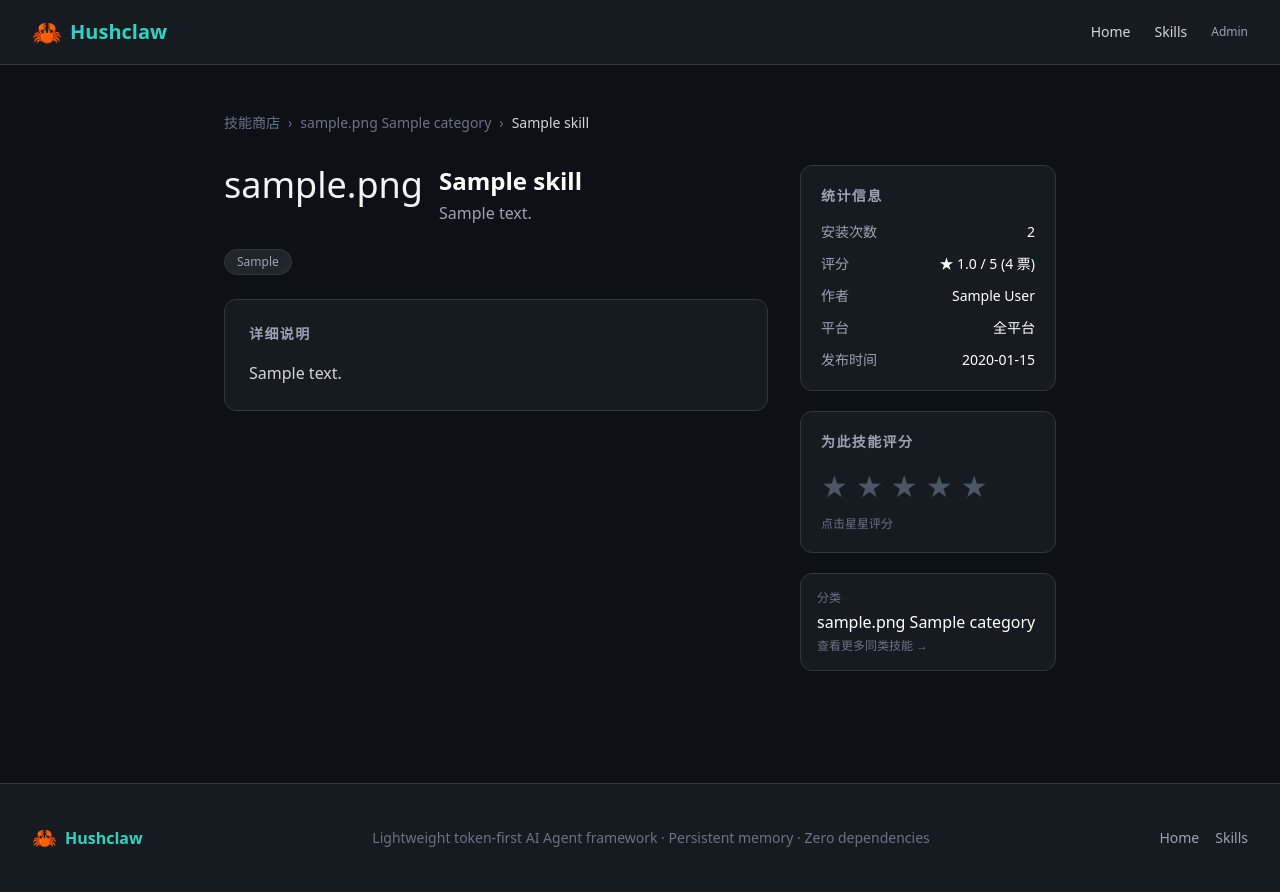
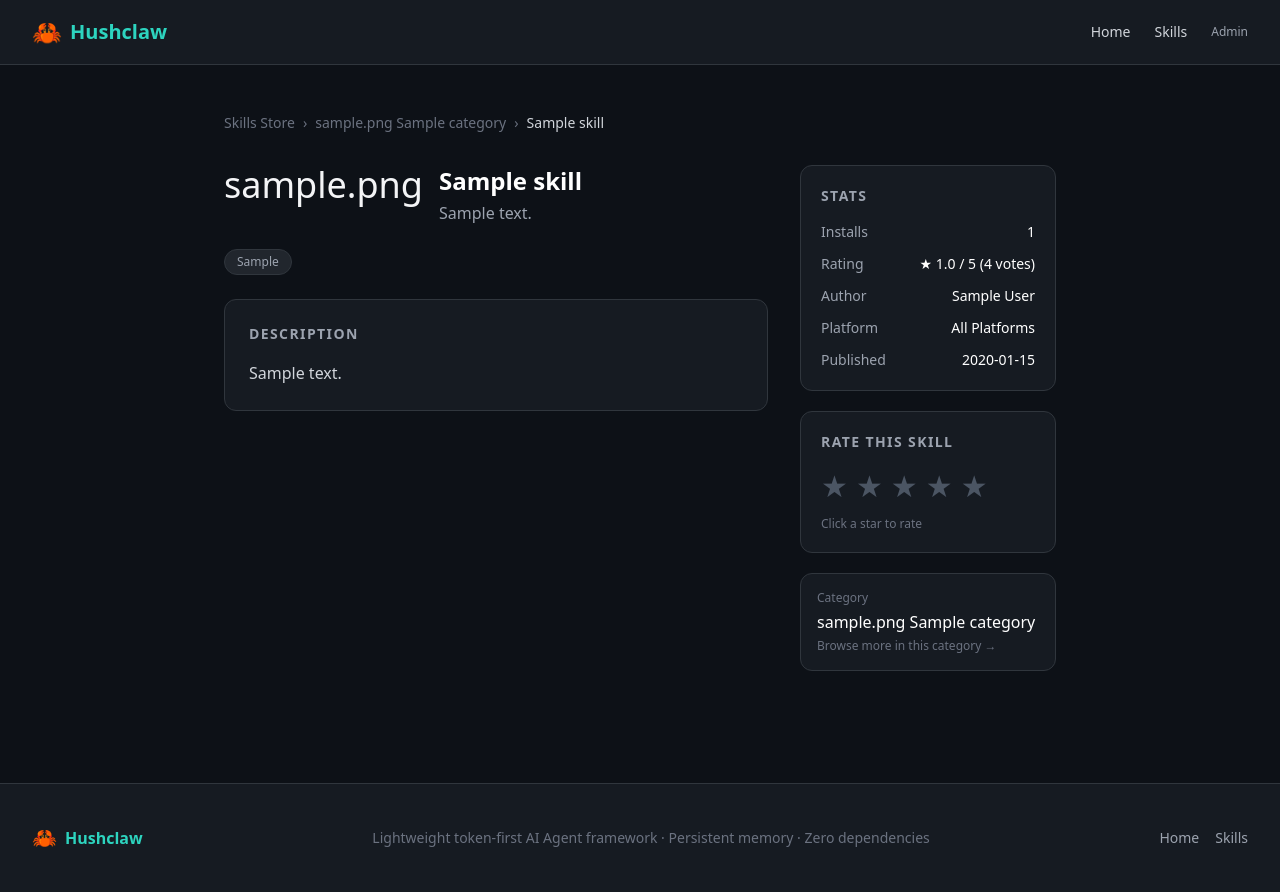
Before and after one commit to CNTWDev/hushclaw-web, a FastAPI app: page /skills/1 in a window 1280 px wide. Run offline with FastAPI, Linux system fonts and the light colour scheme; tables that the repository leaves empty hold one stand-in row (values such as "Sample post"); some libraries are stand-ins or nearby versions.

Commit message:
feat: translate skills store and detail pages to English
Co-Authored-By: Claude Sonnet 4.6 <noreply@anthropic.com>

```diff
--- a/app/templates/skills/detail.html
+++ b/app/templates/skills/detail.html
@@ -6,7 +6,7 @@
 
   <!-- Breadcrumb -->
   <nav class="flex items-center gap-2 text-sm text-gray-500 mb-8">
-    <a href="/skills" class="hover:text-teal-400 transition-colors">技能商店</a>
+    <a href="/skills" class="hover:text-teal-400 transition-colors">Skills Store</a>
     <span>›</span>
     <a href="/skills?category={{ skill.category.slug }}" class="hover:text-teal-400 transition-colors">
       {{ skill.category.icon }} {{ skill.category.name }}
@@ -37,7 +37,7 @@
 
       <!-- Description -->
       <div class="bg-navy-800 border border-navy-600 rounded-xl p-6 mb-6">
-        <h2 class="text-sm font-semibold text-gray-400 uppercase tracking-widest mb-4">详细说明</h2>
+        <h2 class="text-sm font-semibold text-gray-400 uppercase tracking-widest mb-4">Description</h2>
         <div class="text-gray-300 leading-relaxed whitespace-pre-line">{{ skill.description }}</div>
       </div>
     </div>
@@ -47,34 +47,34 @@
 
       <!-- Stats -->
       <div class="bg-navy-800 border border-navy-600 rounded-xl p-5">
-        <h3 class="text-sm font-semibold text-gray-400 uppercase tracking-widest mb-4">统计信息</h3>
+        <h3 class="text-sm font-semibold text-gray-400 uppercase tracking-widest mb-4">Stats</h3>
         <div class="space-y-3 text-sm">
           <div class="flex justify-between">
-            <span class="text-gray-400">安装次数</span>
+            <span class="text-gray-400">Installs</span>
             <span class="text-white font-medium">{{ skill.install_count }}</span>
           </div>
           <div class="flex justify-between">
-            <span class="text-gray-400">评分</span>
+            <span class="text-gray-400">Rating</span>
             <span class="text-white font-medium">
               {% if skill.avg_rating > 0 %}
-              ★ {{ skill.avg_rating }} / 5 ({{ skill.rating_count }} 票)
-              {% else %}暂无评分{% endif %}
+              ★ {{ skill.avg_rating }} / 5 ({{ skill.rating_count }} votes)
+              {% else %}No ratings yet{% endif %}
             </span>
           </div>
           <div class="flex justify-between">
-            <span class="text-gray-400">作者</span>
+            <span class="text-gray-400">Author</span>
             <span class="text-white font-medium">{{ skill.author }}</span>
           </div>
           <div class="flex justify-between">
-            <span class="text-gray-400">平台</span>
+            <span class="text-gray-400">Platform</span>
             <span class="text-white font-medium">
               {% if skill.platform == 'mac' %}🍎 macOS
               {% elif skill.platform == 'windows' %}🪟 Windows
-              {% else %}全平台{% endif %}
+              {% else %}All Platforms{% endif %}
             </span>
           </div>
           <div class="flex justify-between">
-            <span class="text-gray-400">发布时间</span>
+            <span class="text-gray-400">Published</span>
             <span class="text-white font-medium">{{ skill.created_at.strftime('%Y-%m-%d') }}</span>
           </div>
         </div>
@@ -82,7 +82,7 @@
 
       <!-- Star Rating -->
       <div class="bg-navy-800 border border-navy-600 rounded-xl p-5">
-        <h3 class="text-sm font-semibold text-gray-400 uppercase tracking-widest mb-4">为此技能评分</h3>
+        <h3 class="text-sm font-semibold text-gray-400 uppercase tracking-widest mb-4">Rate this skill</h3>
         <div id="star-rating" class="flex gap-2 mb-3" data-skill-id="{{ skill.id }}" data-user-rating="{{ user_rating }}">
           {% for i in range(1, 6) %}
           <button
@@ -94,18 +94,18 @@
           {% endfor %}
         </div>
         <div id="rating-feedback" class="text-xs text-gray-500">
-          {% if user_rating %}已评 {{ user_rating }} 星，可重新评分{% else %}点击星星评分{% endif %}
+          {% if user_rating %}Rated {{ user_rating }} stars — click to change{% else %}Click a star to rate{% endif %}
         </div>
         <div id="rating-result" class="text-sm text-teal-400 mt-2 hidden"></div>
       </div>
 
       <!-- Category link -->
       <a href="/skills?category={{ skill.category.slug }}" class="block bg-navy-800 border border-navy-600 hover:border-teal-500 rounded-xl p-4 transition-colors group">
-        <p class="text-xs text-gray-500 mb-1">分类</p>
+        <p class="text-xs text-gray-500 mb-1">Category</p>
         <p class="text-white font-medium group-hover:text-teal-400 transition-colors">
           {{ skill.category.icon }} {{ skill.category.name }}
         </p>
-        <p class="text-xs text-gray-500 mt-1">查看更多同类技能 →</p>
+        <p class="text-xs text-gray-500 mt-1">Browse more in this category →</p>
       </a>
     </div>
   </div>
@@ -142,11 +142,11 @@
         const data = await res.json();
         userRating = score;
         paint(userRating);
-        feedback.textContent = `已评 ${score} 星`;
-        result.textContent = `当前平均分：★ ${data.avg_rating} / 5（${data.rating_count} 票）`;
+        feedback.textContent = `Rated ${score} stars`;
+        result.textContent = `Average rating: ★ ${data.avg_rating} / 5 (${data.rating_count} votes)`;
         result.classList.remove('hidden');
       } catch (e) {
-        feedback.textContent = '评分失败，请重试';
+        feedback.textContent = 'Rating failed, please try again';
       }
     });
   });
```
Also changed, not shown: app/templates/index.html (+4 -4 lines), app/templates/skills/index.html (+13 -13 lines).
